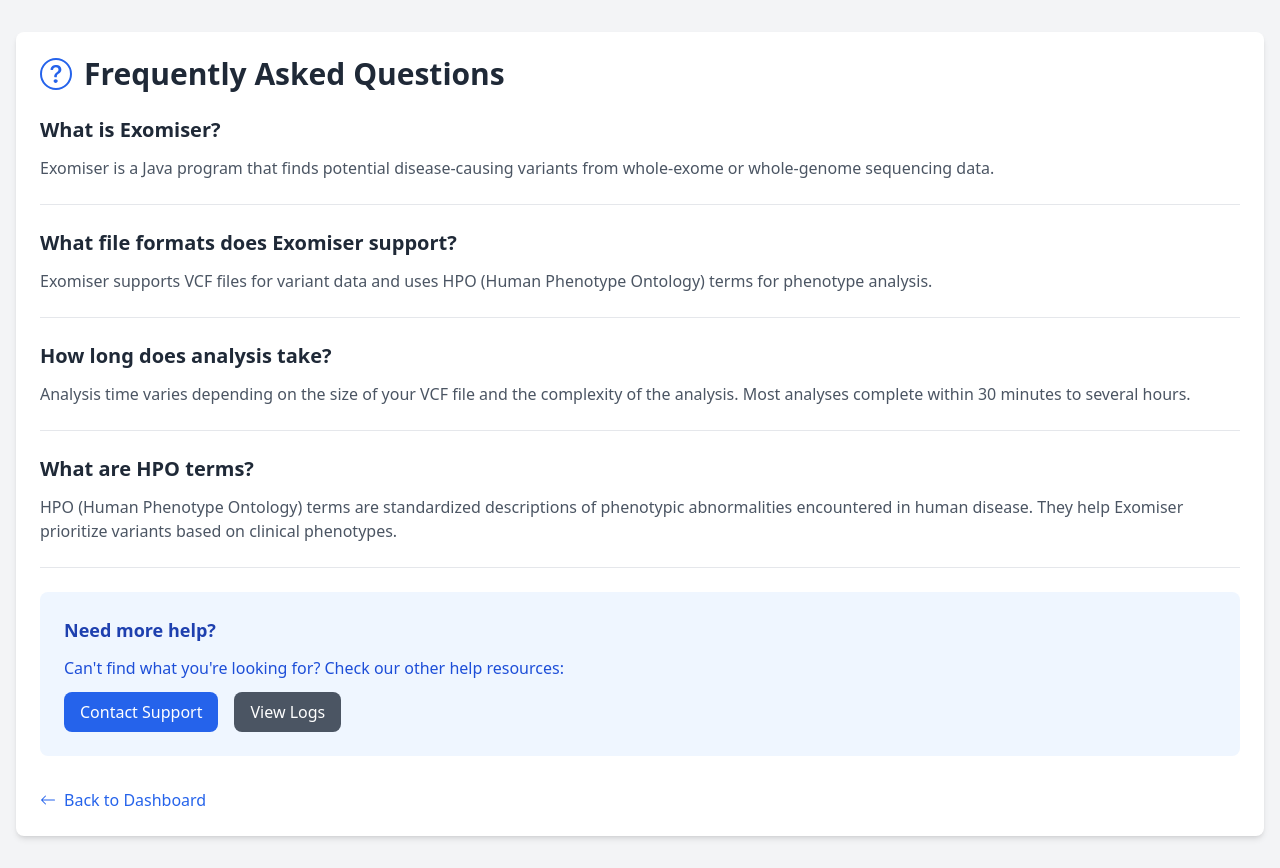
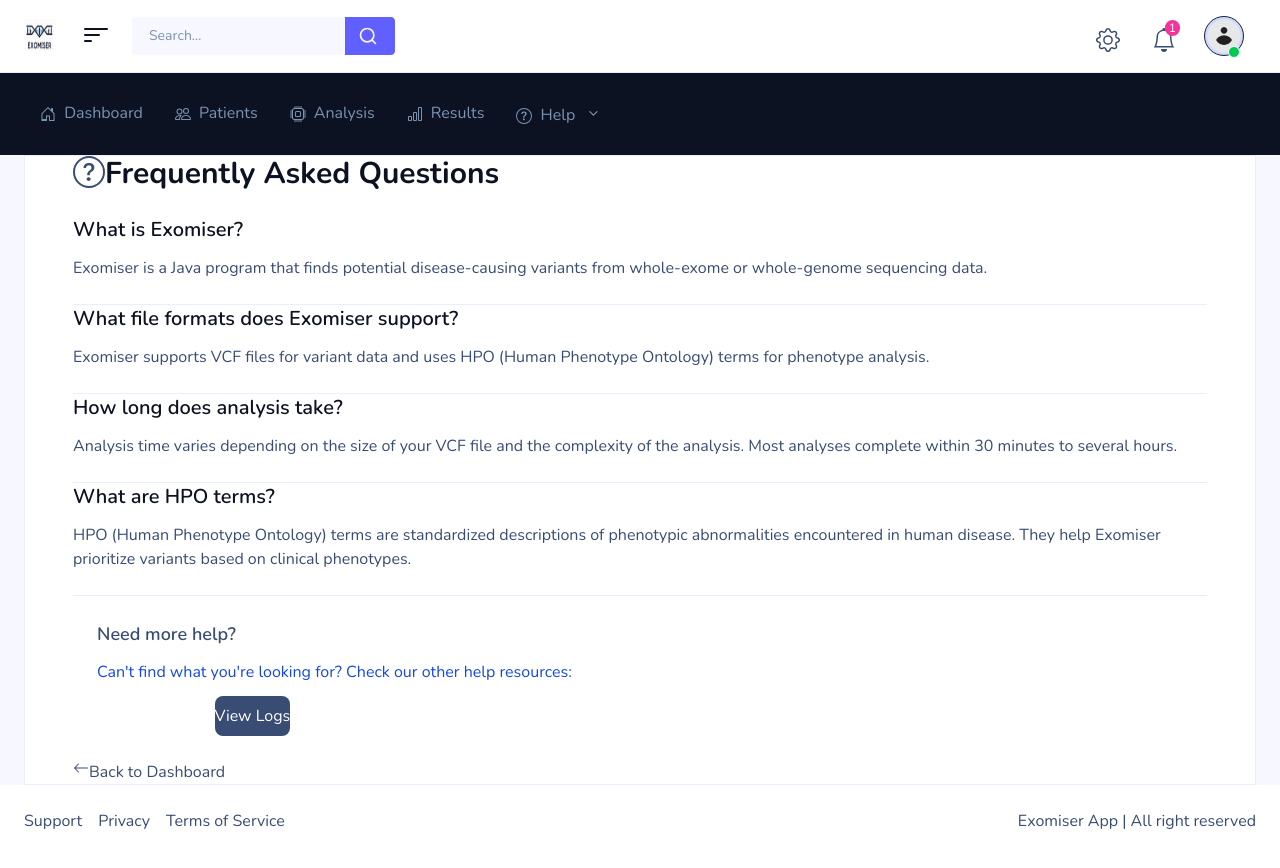
Before and after one commit to kkuvam/cs50p, a Flask app: page /help/faq in a window 1280 px wide. After the commit the page ends 829 px from the top, so only its background shows below. Run offline with Flask 3, Linux system fonts and the light colour scheme; the visitor is signed in with stand-in values (Sample User, id 1); parts of the project's set-up code (start-up, migrations or seed data) failed here and were passed over; some libraries are stand-ins or nearby versions.

Commit message:
Updated support files

```diff
--- a/app/templates/help/faq.html
+++ b/app/templates/help/faq.html
@@ -1,55 +1,52 @@
-<!DOCTYPE html>
-<html lang="en">
-<head>
-    <meta charset="UTF-8">
-    <meta name="viewport" content="width=device-width, initial-scale=1.0">
-    <title>FAQ - Exomiser Help</title>
-    <script src="https://cdn.tailwindcss.com"></script>
-</head>
-<body class="bg-gray-100">
-    <div class="container mx-auto px-4 py-8">
-        <div class="bg-white rounded-lg shadow-md p-6">
-            <div class="flex items-center mb-6">
-                <svg xmlns="http://www.w3.org/2000/svg" fill="currentColor" class="w-8 h-8 text-blue-600 mr-3" viewBox="0 0 16 16">
+{% extends "layout.html" %}
+
+{% block title %}FAQ - Exomiser Help{% endblock %}
+
+{% block content %}
+<div class="relative flex flex-wrap layhetgsjdcb -mx-4">
+  <div class="shrink max-w-full uajskeiolksb w-full overflow-hidden">
+    <div class="w-full dkslaoeyhnmj mt-8">
+      <div class="bg-white dark:bg-gray-800 dkslaoeyhnmj border border-gray-200 dark:border-gray-700">
+        <div class="flex items-center mb-6 dkslaoeyhnmj">
+          <svg xmlns="http://www.w3.org/2000/svg" fill="currentColor" class="w-8 h-8 text-blue-600 dark:text-blue-400 mr-3" viewBox="0 0 16 16">
             <path d="M8 15A7 7 0 1 1 8 1a7 7 0 0 1 0 14zm0 1A8 8 0 1 0 8 0a8 8 0 0 0 0 16z"/>
             <path d="M5.255 5.786a.237.237 0 0 0 .241.247h.825c.138 0 .248-.113.266-.25.09-.656.54-1.134 1.342-1.134.686 0 1.314.343 1.314 1.168 0 .635-.374.927-.965 1.371-.673.489-1.206 1.06-1.168 1.987l.003.217a.25.25 0 0 0 .25.246h.811a.25.25 0 0 0 .25-.25v-.105c0-.718.273-.927 1.01-1.486.609-.463 1.244-.977 1.244-2.056 0-1.511-1.276-2.241-2.673-2.241-1.267 0-2.655.59-2.75 2.286zm1.557 5.763c0 .533.425.927 1.01.927.609 0 1.028-.394 1.028-.927 0-.552-.42-.94-1.029-.94-.584 0-1.009.388-1.009.94z"/>
           </svg>
-                <h1 class="text-3xl font-bold text-gray-800">Frequently Asked Questions</h1>
+          <h1 class="text-3xl font-bold text-gray-800 dark:text-gray-300">Frequently Asked Questions</h1>
         </div>
 
-            <div class="space-y-6">
-                <div class="border-b border-gray-200 pb-6">
-                    <h2 class="text-xl font-semibold text-gray-800 mb-3">What is Exomiser?</h2>
-                    <p class="text-gray-600">Exomiser is a Java program that finds potential disease-causing variants from whole-exome or whole-genome sequencing data.</p>
+        <div class="space-y-6 dkslaoeyhnmj">
+          <div class="border-b border-gray-200 dark:border-gray-700 pb-6">
+            <h2 class="text-xl font-semibold text-gray-800 dark:text-gray-300 mb-3">What is Exomiser?</h2>
+            <p class="text-gray-600 dark:text-gray-400">Exomiser is a Java program that finds potential disease-causing variants from whole-exome or whole-genome sequencing data.</p>
           </div>
 
-                <div class="border-b border-gray-200 pb-6">
-                    <h2 class="text-xl font-semibold text-gray-800 mb-3">What file formats does Exomiser support?</h2>
-                    <p class="text-gray-600">Exomiser supports VCF files for variant data and uses HPO (Human Phenotype Ontology) terms for phenotype analysis.</p>
+          <div class="border-b border-gray-200 dark:border-gray-700 pb-6">
+            <h2 class="text-xl font-semibold text-gray-800 dark:text-gray-300 mb-3">What file formats does Exomiser support?</h2>
+            <p class="text-gray-600 dark:text-gray-400">Exomiser supports VCF files for variant data and uses HPO (Human Phenotype Ontology) terms for phenotype analysis.</p>
           </div>
 
-                <div class="border-b border-gray-200 pb-6">
-                    <h2 class="text-xl font-semibold text-gray-800 mb-3">How long does analysis take?</h2>
-                    <p class="text-gray-600">Analysis time varies depending on the size of your VCF file and the complexity of the analysis. Most analyses complete within 30 minutes to several hours.</p>
+          <div class="border-b border-gray-200 dark:border-gray-700 pb-6">
+            <h2 class="text-xl font-semibold text-gray-800 dark:text-gray-300 mb-3">How long does analysis take?</h2>
+            <p class="text-gray-600 dark:text-gray-400">Analysis time varies depending on the size of your VCF file and the complexity of the analysis. Most analyses complete within 30 minutes to several hours.</p>
           </div>
 
-                <div class="border-b border-gray-200 pb-6">
-                    <h2 class="text-xl font-semibold text-gray-800 mb-3">What are HPO terms?</h2>
-                    <p class="text-gray-600">HPO (Human Phenotype Ontology) terms are standardized descriptions of phenotypic abnormalities encountered in human disease. They help Exomiser prioritize variants based on clinical phenotypes.</p>
+          <div class="border-b border-gray-200 dark:border-gray-700 pb-6">
+            <h2 class="text-xl font-semibold text-gray-800 dark:text-gray-300 mb-3">What are HPO terms?</h2>
+            <p class="text-gray-600 dark:text-gray-400">HPO (Human Phenotype Ontology) terms are standardized descriptions of phenotypic abnormalities encountered in human disease. They help Exomiser prioritize variants based on clinical phenotypes.</p>
           </div>
 
-                <div class="bg-blue-50 rounded-lg p-6">
-                    <h3 class="text-lg font-semibold text-blue-800 mb-3">Need more help?</h3>
-                    <p class="text-blue-700 mb-3">Can't find what you're looking for? Check our other help resources:</p>
+          <div class="bg-blue-50 dark:bg-blue-900/20 rounded-lg p-6">
+            <h3 class="text-lg font-semibold text-blue-800 dark:text-blue-300 mb-3">Need more help?</h3>
+            <p class="text-blue-700 dark:text-blue-300 mb-3">Can't find what you're looking for? Check our other help resources:</p>
             <div class="flex gap-4">
               <a href="{{ url_for('routes.help_support') }}" class="bg-blue-600 hover:bg-blue-700 text-white px-4 py-2 rounded-lg">Contact Support</a>
               <a href="{{ url_for('routes.help_logs') }}" class="bg-gray-600 hover:bg-gray-700 text-white px-4 py-2 rounded-lg">View Logs</a>
             </div>
           </div>
-            </div>
 
           <div class="mt-8">
-                <a href="{{ url_for('routes.index') }}" class="text-blue-600 hover:text-blue-800 flex items-center">
+            <a href="{{ url_for('routes.index') }}" class="text-blue-600 hover:text-blue-800 dark:text-blue-400 dark:hover:text-blue-300 flex items-center">
               <svg xmlns="http://www.w3.org/2000/svg" fill="currentColor" class="w-4 h-4 mr-2" viewBox="0 0 16 16">
                 <path fill-rule="evenodd" d="M15 8a.5.5 0 0 0-.5-.5H2.707l3.147-3.146a.5.5 0 1 0-.708-.708l-4 4a.5.5 0 0 0 0 .708l4 4a.5.5 0 0 0 .708-.708L2.707 8.5H14.5A.5.5 0 0 0 15 8z"/>
               </svg>
@@ -58,5 +55,7 @@
           </div>
         </div>
       </div>
-</body>
-</html>
+    </div>
+  </div>
+</div>
+{% endblock %}
```
Also changed, not shown: app/templates/help/logs.html (+28 -29 lines), app/templates/help/support.html (+75 -30 lines). Lines whose indentation alone changed are shown as unchanged.
